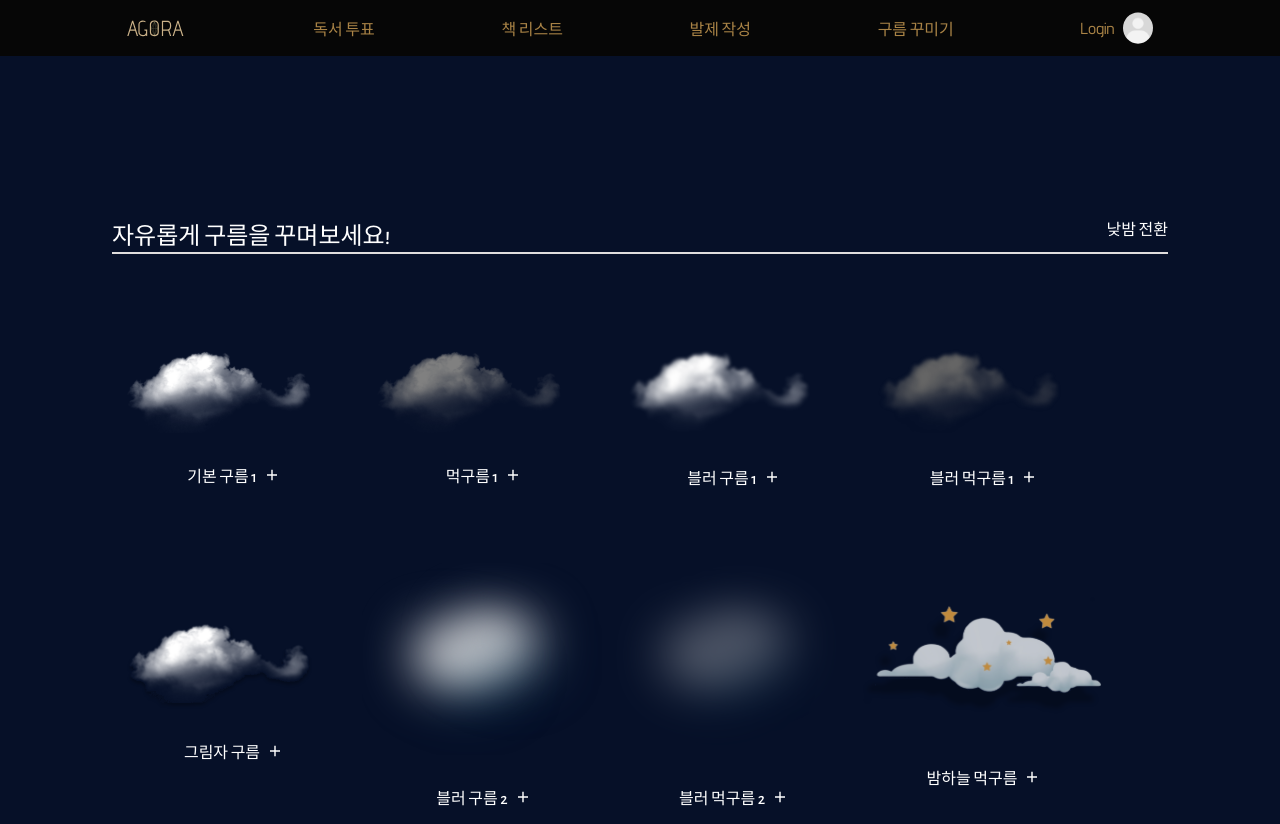
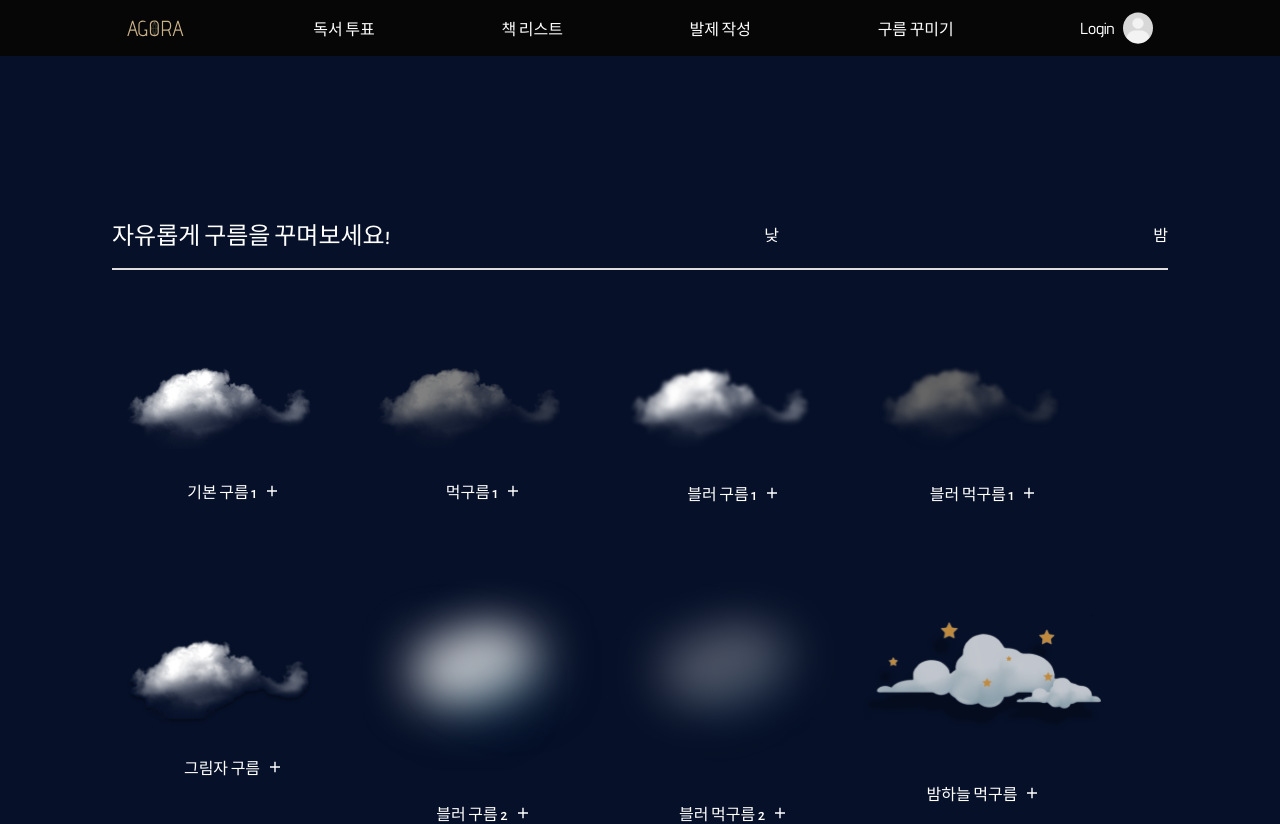
Before and after one commit to 9oormthon-univ/TEAM_5, a React (Create React App) app: page /goorm in a window 1280 px wide. Shown: the top 824 px of the page. Built offline with nearby package versions, Linux system fonts and the light colour scheme.

Commit message:
apply style

```diff
--- a/src/components/List/BookList.tsx
+++ b/src/components/List/BookList.tsx
@@ -1,14 +1,10 @@
-import BookCard from "components/Card/BookCard";
-import styled from "styled-components";
+import BookCard from 'components/Card/BookCard';
+import styled from 'styled-components';
 
-function BookList() {
+function BookList({ imgUrl, title, authors }: BookList) {
   return (
     <StyledWrapper>
-      <BookCard
-        img="https://github.com/10-rolling/rollingPolling/assets/63100352/985a687b-3e9b-40bd-90a3-d0f1e815201e"
-        title="책 이름"
-        author="슬희"
-      />
+      <BookCard img={imgUrl} title={title} author={authors} />
     </StyledWrapper>
   );
 }
--- a/src/components/Nav/index.tsx
+++ b/src/components/Nav/index.tsx
@@ -39,7 +39,7 @@ const StyledWrapper = styled.nav`
   width: 100%;
   padding: 12px 0px;
   background-color: ${theme.color.darkBlack};
-  color: ${theme.color.navText};
+  color: ${theme.color.white};
 
   ${media.mobile} {
     font-size: 0.6rem;
--- a/src/constants/goorm.ts
+++ b/src/constants/goorm.ts
@@ -9,51 +9,126 @@ import goorm from 'assets/icons/goorm.svg';
 import shadowGoorm from 'assets/icons/shadowGoorm.svg';
 import skyGoorm from 'assets/icons/skyGoorm.svg';
 
-export const GOORM = [
-  {
+export const GOORM: any = {
+  1: {
     styleId: 1,
     name: '기본 구름 1',
     img: goorm,
   },
-  {
+  2: {
     styleId: 2,
     name: '먹구름 1',
     img: blackGoorm,
   },
-  {
+  3: {
     styleId: 3,
     name: '블러 구름 1',
     img: blurGoorm,
   },
-  {
+  4: {
     styleId: 4,
     name: '블러 먹구름 1',
     img: blurBlackGoorm,
   },
-  {
+  5: {
     styleId: 5,
     name: '그림자 구름',
     img: shadowGoorm,
   },
-  { styleId: 6, name: '블러 구름 2', img: brBlurGoorm },
-  {
+  6: { styleId: 6, name: '블러 구름 2', img: brBlurGoorm },
+  7: {
     styleId: 7,
     name: '블러 먹구름 2',
     img: brBlackBlurGoorm,
   },
-  {
+  8: {
     styleId: 8,
     name: '밤하늘 먹구름',
     img: darkBlurSkyGoorm,
   },
-  {
+  9: {
     styleId: 9,
     name: '밤하늘 구름',
     img: darkSkyGoorm,
   },
-  {
+  10: {
     styleId: 10,
     name: '비구름',
     img: skyGoorm,
   },
+};
+
+export const GOORM_ARRAY = [
+  {
+    name: '기본 구름 1',
+    img: goorm,
+  },
+  {
+    name: '먹구름 1',
+    img: blackGoorm,
+  },
+  {
+    name: '블러 구름 1',
+    img: blurGoorm,
+  },
+  {
+    name: '블러 먹구름 1',
+    img: blurBlackGoorm,
+  },
+  {
+    name: '그림자 구름',
+    img: shadowGoorm,
+  },
+  { name: '블러 구름 2', img: brBlurGoorm },
+  {
+    name: '블러 먹구름 2',
+    img: brBlackBlurGoorm,
+  },
+  {
+    name: '밤하늘 먹구름',
+    img: darkBlurSkyGoorm,
+  },
+  {
+    name: '밤하늘 구름',
+    img: darkSkyGoorm,
+  },
+  {
+    name: '비구름',
+    img: skyGoorm,
+  },
 ];
+
+export const Position = [
+  {
+    id: 1,
+    top: 100,
+  },
+  {
+    id: 2,
+    top: 300,
+  },
+  {
+    id: 3,
+    top: 200,
+  },
+  {
+    id: 4,
+    top: 20,
+  },
+  {
+    id: 5,
+    top: 100,
+  },
+  {
+    id: 6,
+    top: -50,
+  },
+  {
+    id: 7,
+    top: 20,
+  },
+  {
+    id: 8,
+    top: -100,
+  },
+];
--- a/src/constants/nav.ts
+++ b/src/constants/nav.ts
@@ -1,9 +1,14 @@
+import night from 'assets/images/mainDarkBg.jpg';
+import light from 'assets/images/mainLightBg.jpg';
 import theme from 'styles/theme';
 
 export const THEME = [
-  { background: `${theme.color.darkBlack}`, color: `${theme.color.navText}` },
-  { background: `${theme.color.darkBlack}`, color: `${theme.color.white}` },
-  { background: ``, color: `${theme.color.white}` },
+  {
+    theme: '밤',
+    background: `${theme.color.darkBlack}`,
+    img: night,
+  },
+  { theme: '낮', background: ``, img: light },
 ];
 
 export const navItems = [
--- a/src/pages/GoormMake.tsx
+++ b/src/pages/GoormMake.tsx
@@ -1,19 +1,31 @@
 import GoormCard from 'components/Card/GoormCard';
-import { GOORM } from 'constants/goorm';
+import { GOORM_ARRAY } from 'constants/goorm';
+import { useState } from 'react';
 import styled from 'styled-components';
 import theme from 'styles/theme';
 
 function GoormMake() {
+  const [mode, setMode] = useState<string>('');
+
+  const darkModeHandler = () => {
+    setMode('밤');
+  };
+
+  const brightModeHandler = () => {
+    setMode('낮');
+  };
+
   return (
     <StyledWrapper>
       <StyledContentWrapper>
         <StyledInform>자유롭게 구름을 꾸며보세요!</StyledInform>
-        <span>낮밤 전환</span>
+        <StyledToggle onClick={brightModeHandler}>낮</StyledToggle>
+        <StyledToggle onClick={darkModeHandler}>밤</StyledToggle>
       </StyledContentWrapper>
       <StyledHr />
 
       <StyledGoormWrapper>
-        {GOORM.map((item, index) => (
+        {GOORM_ARRAY.map((item, index) => (
           <GoormCard key={index} name={item.name} img={item.img} />
         ))}
       </StyledGoormWrapper>
@@ -27,7 +39,6 @@ const StyledWrapper = styled.main`
   position: relative;
   display: flex;
   flex-direction: column;
-
   padding: 10rem 7rem;
   width: 100%;
   height: 100vh;
@@ -37,6 +48,7 @@ const StyledContentWrapper = styled.div`
   display: flex;
   flex-direction: row;
   justify-content: space-between;
+  margin-bottom: 1rem;
 `;
 
 const StyledInform = styled.span`
@@ -54,3 +66,5 @@ const StyledGoormWrapper = styled.div`
   margin: 3rem 0;
   gap: 10px;
 `;
+
+const StyledToggle = styled.button``;
--- a/src/pages/Main.tsx
+++ b/src/pages/Main.tsx
@@ -2,11 +2,20 @@ import logo from 'assets/icons/logo.svg';
 import mainStar from 'assets/icons/mainStar.svg';
 import darkBg from 'assets/images/mainDarkBg.jpg';
 import temple from 'assets/images/temple.svg';
-import BookList from 'components/List/BookList';
+import media from 'constants/media';
+import useGetBookList from 'hooks/api/useGetBook';
+import useGetBookClub from 'hooks/api/useGetBookClub';
 import styled from 'styled-components';
 import theme from 'styles/theme';
 
 function Main() {
+  const { bookLists, isLoading } = useGetBookList();
+  const { bookClubs } = useGetBookClub({ bookClubId: 1 });
+
+  if (isLoading) {
+    return <div>로딩중</div>;
+  }
+
   return (
     <>
       <StyledWrapper>
@@ -21,6 +30,20 @@ function Main() {
           </StyledLogoWrapper>
 
           <StyledTemple src={temple} alt="신전" />
+
+          <StyledGoormWrapper>
+            {/* {Position.map((item, index) => (
+              <StyledGoorm key={index} top={item.top}>
+                {bookClubs?.clouds.map((cloud, index) => (
+                  <StyledGoormImg
+                    key={index}
+                    src={GOORM[cloud.id].img}
+                    alt="구름"
+                  />
+                ))}
+              </StyledGoorm>
+            ))} */}
+          </StyledGoormWrapper>
         </StyledItemWrapper>
       </StyledWrapper>
 
@@ -30,7 +53,7 @@ function Main() {
         </StyledStarWrapper>
         <StyledBookWrapper>
           <StyledAgoraName>무슨 무슨 아고라</StyledAgoraName>
-          <BookList />
+          {/* <BookList imgUrl={} title={} authors={bookLists?.authors} /> */}
         </StyledBookWrapper>
       </StyledBookListWrapper>
     </>
@@ -61,6 +84,7 @@ const StyledItemWrapper = styled.div`
   flex-direction: column;
   align-items: center;
   width: 100%;
+  height: 100%;
 `;
 
 const StyledLogoWrapper = styled.div`
@@ -117,3 +141,24 @@ const StyledAgoraName = styled.span`
   font-size: 1.3rem;
   font-weight: ${theme.fontWeight.light};
 `;
+
+const StyledGoormWrapper = styled.div`
+  position: absolute;
+  display: flex;
+  flex-wrap: wrap;
+  z-index: 11;
+  width: 100%;
+  height: 100%;
+`;
+
+const StyledGoorm = styled.div<{ top: number }>`
+  position: relative;
+  top: ${(props) => props.top}px;
+`;
+
+const StyledGoormImg = styled.img`
+  ${media.mobile} {
+    width: 100px;
+    object-fit: cover;
+  }
+`;
--- a/src/styles/theme/index.ts
+++ b/src/styles/theme/index.ts
@@ -8,6 +8,7 @@ const theme = {
     navText: '#A98346',
     text: '#ADADAD',
     line: '#DFDDDD',
+    modal: '#D9D9D9',
   },
   fontWeight: {
     thin: 100,
```
